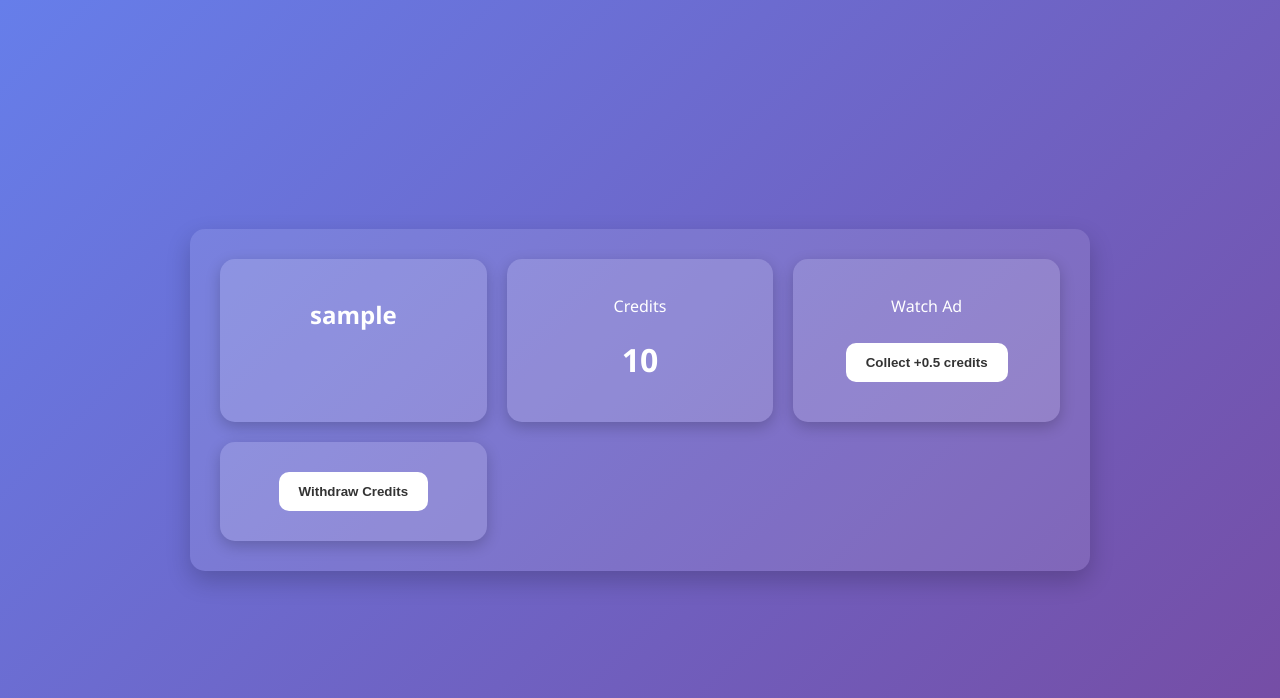
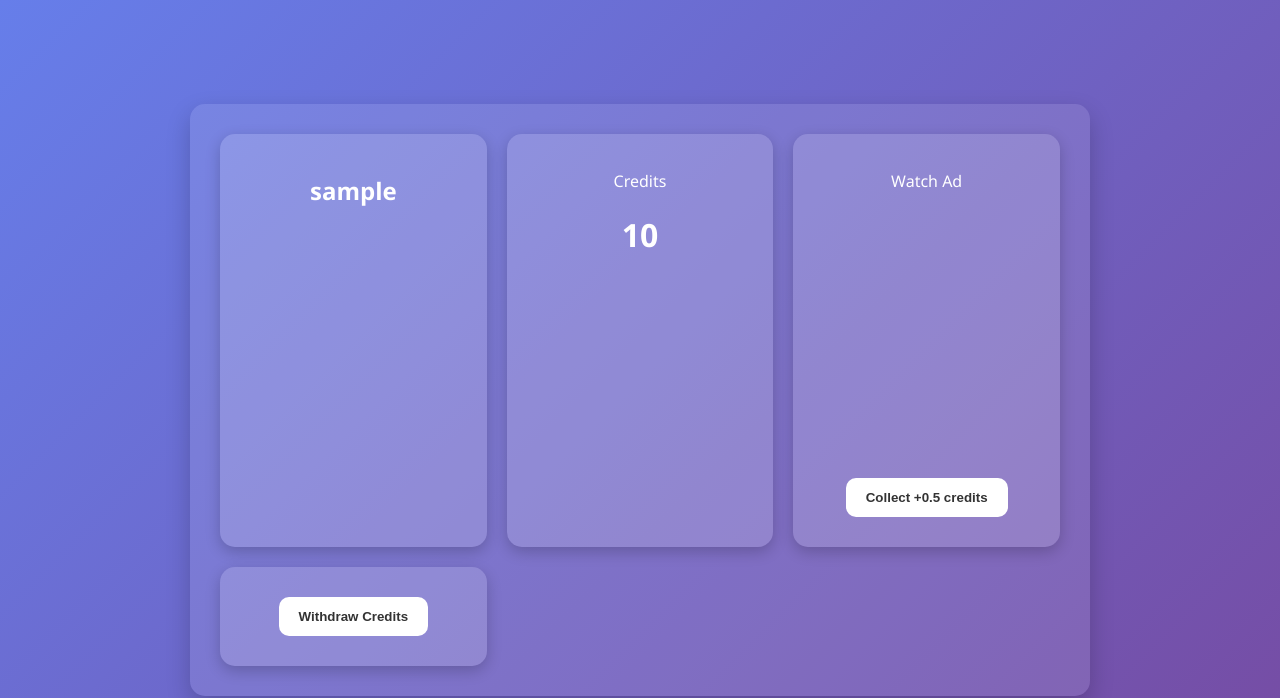
Before and after one commit to NoahIsGreatest/robux-charity-site, a Flask app: template templates/index.html in a window 1280 px wide. Shown: the top 698 px of the page. Run offline with Flask 3, Linux system fonts and the light colour scheme; the template is opened without the code that fills it: most values are stand-ins (such as "Sample title", 1, 10 or a date in 2020); some libraries are stand-ins or nearby versions.

Commit message:
Update index.html

```diff
--- a/templates/index.html
+++ b/templates/index.html
@@ -31,8 +31,8 @@
         </div>
         <div class="ad-card">
             <p>Watch Ad</p>
-            <div id="container-c5d34ec9928cb43ab18fccd60b4f0067">
-                <script async="async" data-cfasync="false" src="//pl27492279.profitableratecpm.com/c5d34ec9928cb43ab18fccd60b4f0067/invoke.js"></script>
+            <div id="ad-container" style="width: 300px; height: 250px; margin: 10px auto;">
+                <script async data-cfasync="false" src="//pl27492279.profitableratecpm.com/c5d34ec9928cb43ab18fccd60b4f0067/invoke.js"></script>
             </div>
             <button id="watchAdBtn">Collect +0.5 credits</button>
         </div>
```
